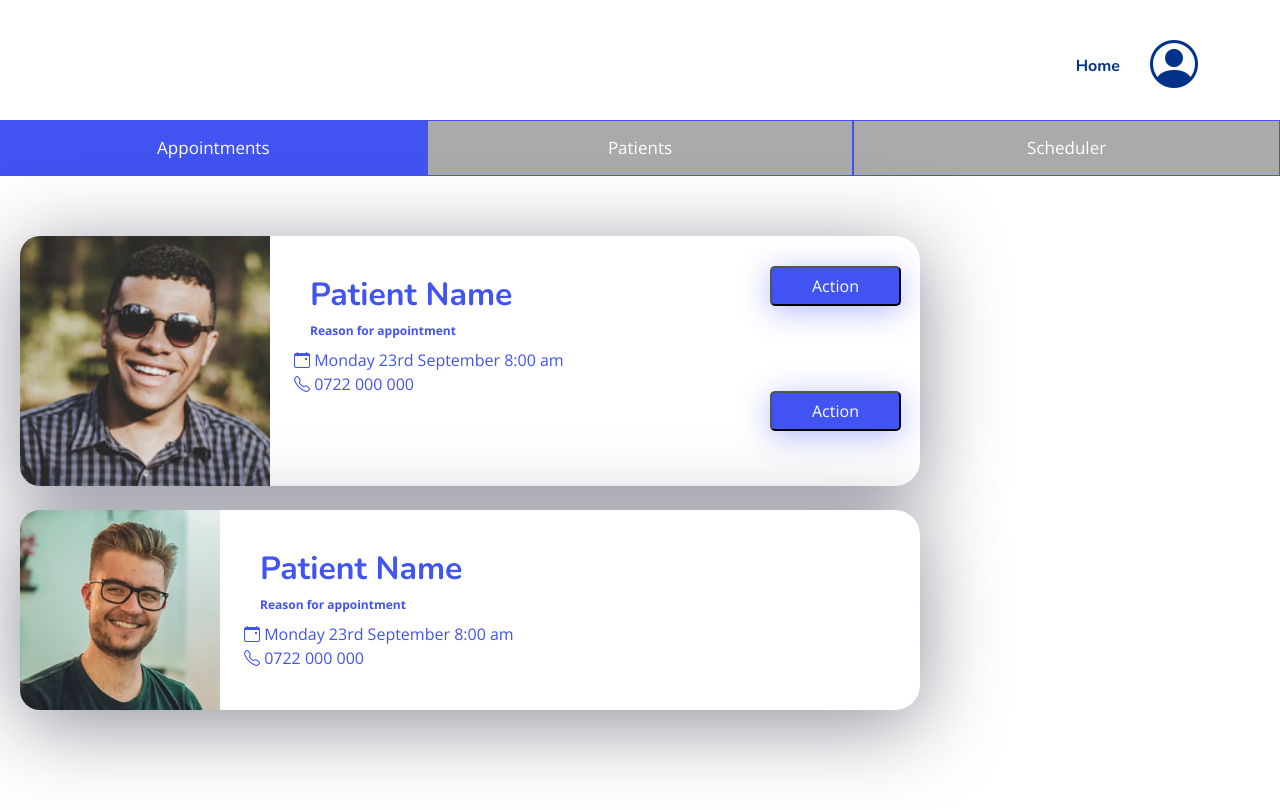
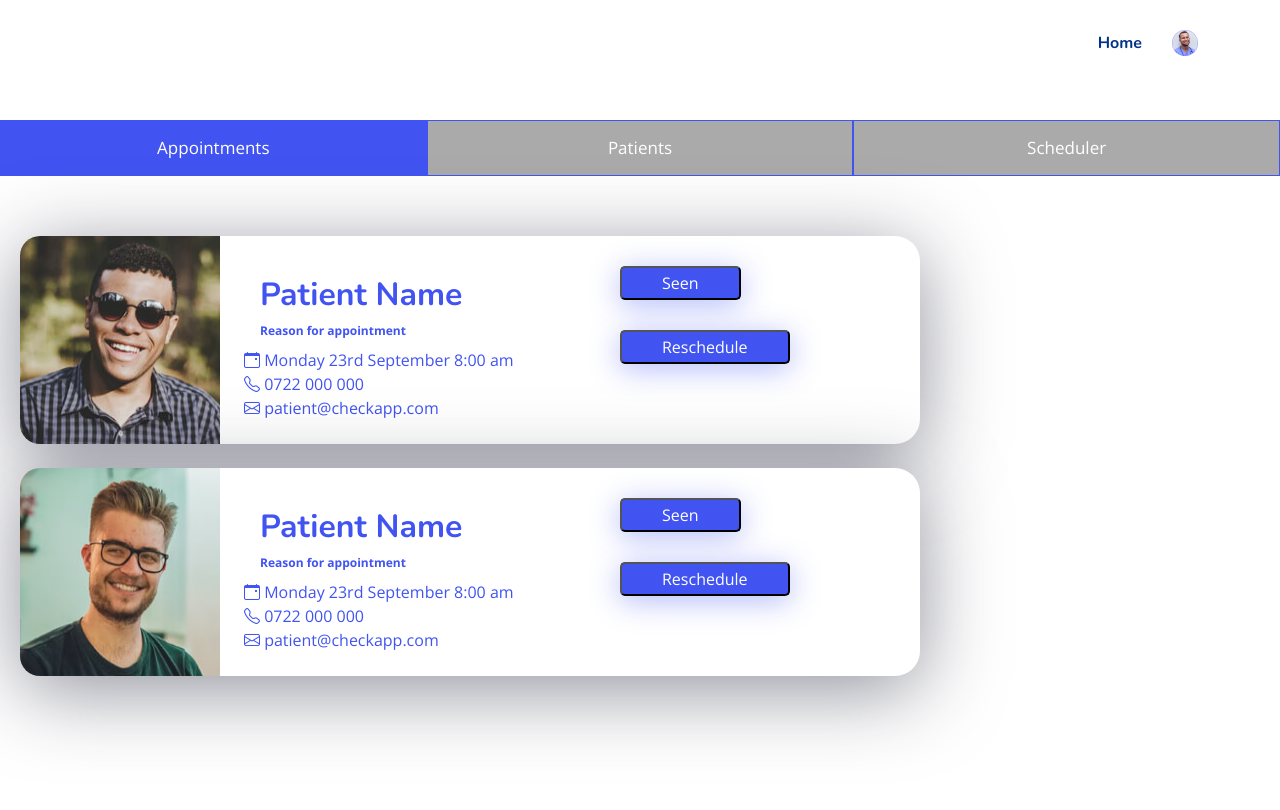
Before and after one commit to Kevin-Kinyua/checkappmedical, a plain HTML site: page frontend/doctor-dashboard.html in a window 1280 px wide. Drawn offline with nearby package versions, Linux system fonts and the light colour scheme.

Commit message:
Doctor Dashboard update

```diff
--- a/frontend/assets/css/dash.css
+++ b/frontend/assets/css/dash.css
@@ -28,6 +28,8 @@
     display: none;
     padding: 100px 20px;
     height: auto;
+    align-items: center;
+    justify-content: center;
   }
 
 
--- a/frontend/doctor-dashboard.html
+++ b/frontend/doctor-dashboard.html
@@ -44,10 +44,9 @@
       <nav id="navbar" class="navbar">
         <ul>
           <li><a class="nav-link scrollto" href="index.html">Home</a></li>
-          <li class="dropdown"><a href="#"><span id="boot-icon" class="bi bi-person-circle" style="font-size: 3rem"></span></a>
+          <li class="dropdown"><a href="#"><span id="boot-icon" ><img src="./assets/img/avatar-icon.png" alt=""></span></a>
             <ul>
               <li><a href="#">Edit my Profile</a></li>
-              <li><a href="#">Notifications</a></li>
               <li><a href="#" style="color: red;">Log Out</a></li>
             </ul>
           </li>
@@ -72,14 +71,14 @@
       <h3>My Appointments</h3>
       <br>
       <div class="profile-card">
-        <div class="profile-card-text col-lg-10">
+        <div class="profile-card-text col-lg-8">
             <div class="profile-img">
                 <img class="profile-img" src="./assets/img/blog/comments-6.jpg" alt="">
               </div>
           <div class="title-total">
                 <h2>Patient Name</h2>
                 <div class="desc">
-                   Reason for appointment
+                   <span>Reason for appointment</span>
                 </div>
                 <div class="">
                 <!-- <button><i class="bi bi-calendar-event"><p>Monday 23rd September 8:00 am </p></i></button>
@@ -87,27 +86,29 @@
                 <i class="bi bi-calendar-event"></i>   Monday 23rd September 8:00 am
                 <br>
                 <i class="bi bi-telephone"></i>    0722 000 000
+                <br>
+                <i class="bi bi-envelope"></i>    patient@checkapp.com
                 </div>
             </div>
         </div>
-        <div class="profile-card-text col-lg-3">
-            <button class="btn-get-started"> Action</button>
+        <div class="col-lg-2">
+            <button class="btn-get-started"> Seen</button>
             <br>
-            <button class="btn-get-started"> Action</button>
+            <button class="btn-get-started"> Reschedule</button>
         </div>
       </div>
       <!-- appointment card end -->
       <br>
 
       <div class="profile-card">
-        <div class="profile-card-text">
-          <div class="profile-img">
-            <img class="profile-img" src="./assets/img/blog/comments-5.jpg" alt="">
-          </div>
+        <div class="profile-card-text col-lg-8">
+            <div class="profile-img">
+                <img class="profile-img" src="./assets/img/blog/comments-5.jpg" alt="">
+              </div>
           <div class="title-total">
                 <h2>Patient Name</h2>
                 <div class="desc">
-                   Reason for appointment
+                   <span>Reason for appointment</span>
                 </div>
                 <div class="">
                 <!-- <button><i class="bi bi-calendar-event"><p>Monday 23rd September 8:00 am </p></i></button>
@@ -115,8 +116,15 @@
                 <i class="bi bi-calendar-event"></i>   Monday 23rd September 8:00 am
                 <br>
                 <i class="bi bi-telephone"></i>    0722 000 000
+                <br>
+                <i class="bi bi-envelope"></i>    patient@checkapp.com
                 </div>
             </div>
+        </div>
+        <div class="col-lg-2">
+            <button class="btn-get-started"> Seen</button>
+            <br>
+            <button class="btn-get-started"> Reschedule</button>
         </div>
       </div>
       <!-- appointment card end -->
```
